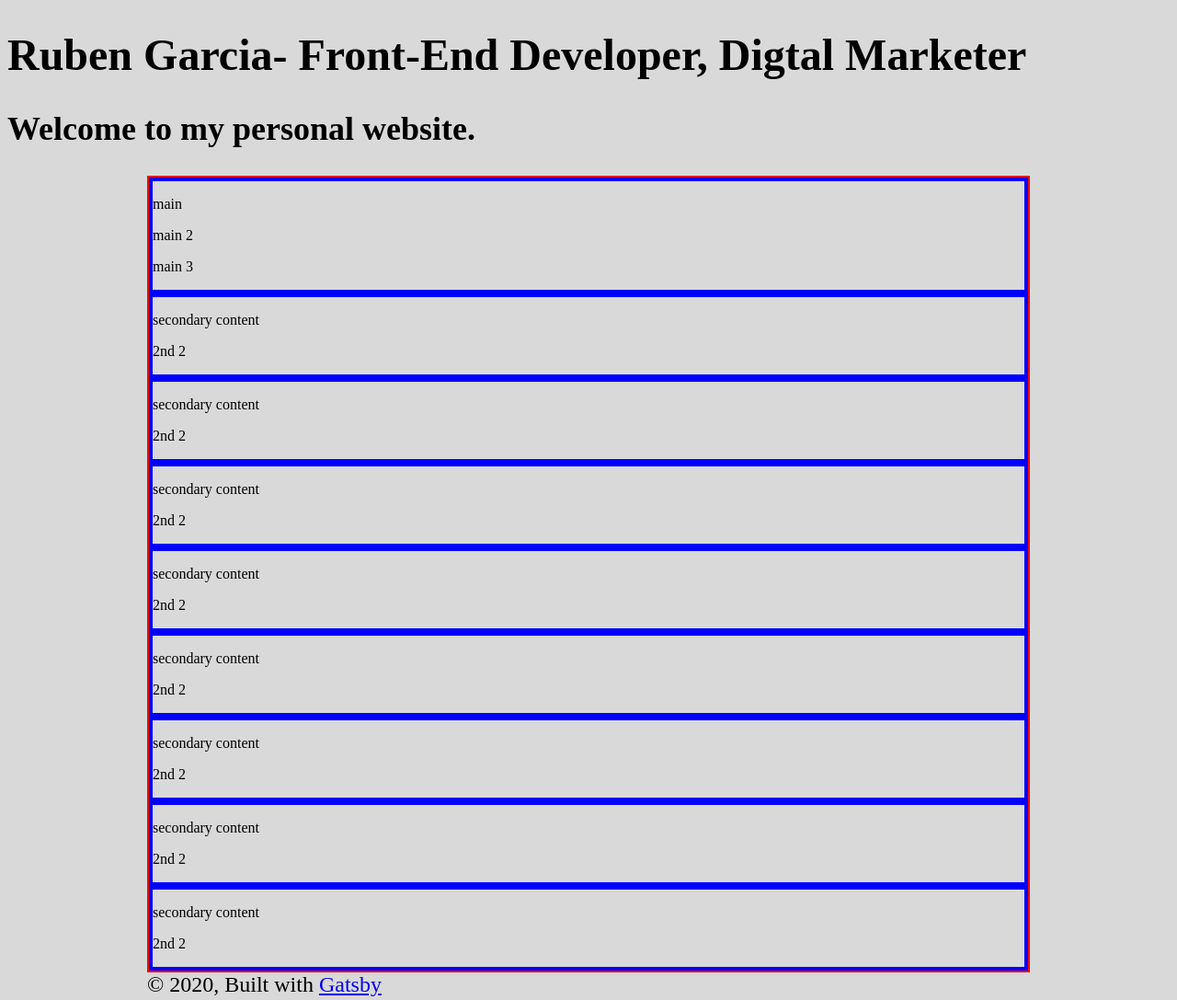
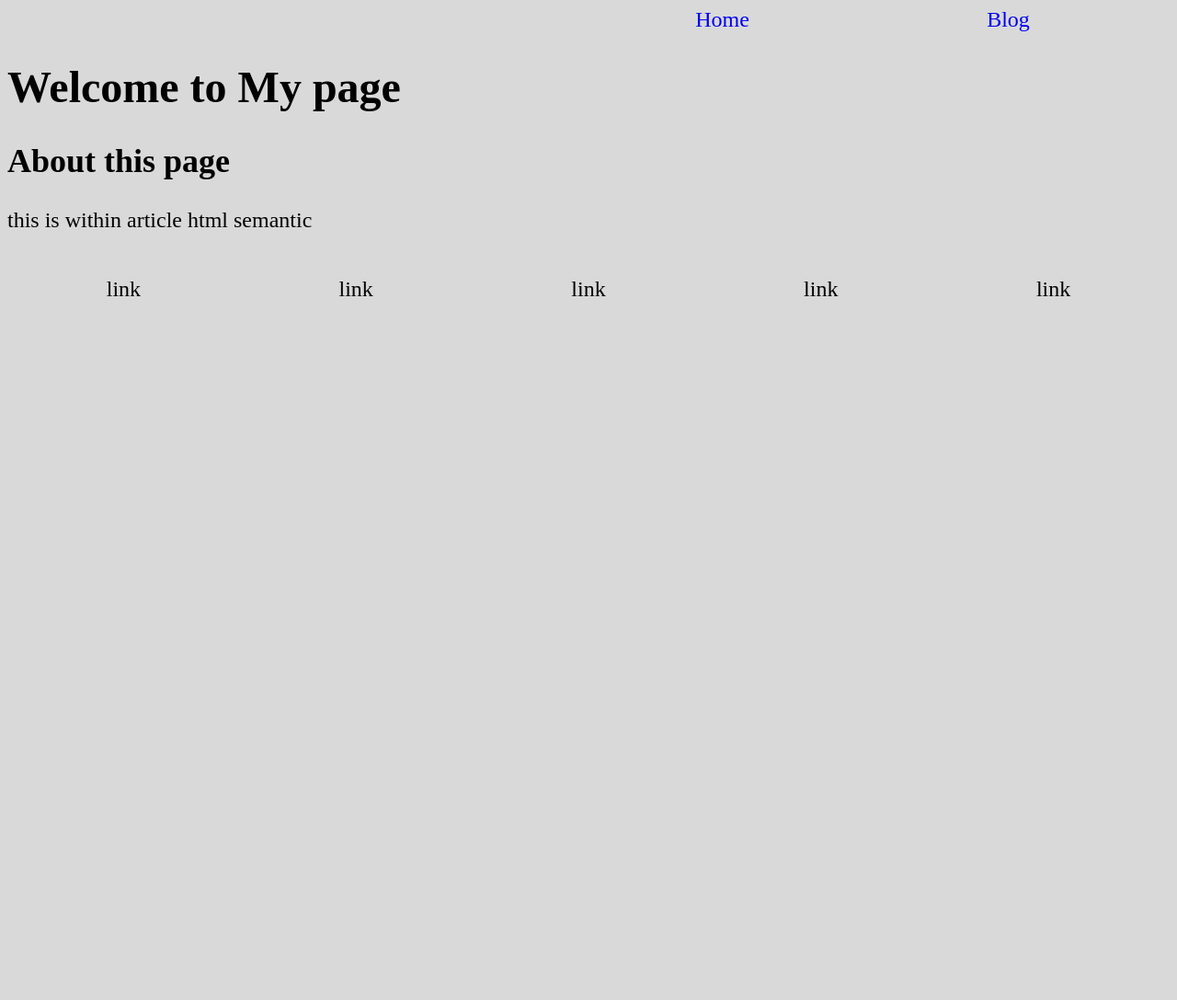
Before and after one commit to rubenfrancogarcia/personal-site, a Gatsby site: page / in a window 1280 px wide. Shown: the whole page at 92% size. After the commit the page ends 800 px from the top, so only its background shows below. Built offline with nearby package versions, Linux system fonts and the light colour scheme; Gatsby itself is replaced by a stand-in of ours.

Commit message:
added bone structure

```diff
--- /dev/null
+++ b/src/components/footer.css
@@ -0,0 +1,8 @@
+footer {
+    min-width: 100%;
+}
+
+.social-links {
+    display: flex;
+    justify-content: space-around;
+}
--- /dev/null
+++ b/src/components/footer.js
@@ -0,0 +1,32 @@
+import React from "react"
+import { Link } from "gatsby"
+import "./footer.css"
+
+const Footer = () => {
+    return(
+        <footer>
+
+                    <div className="social-links grid">
+                        <div className="linkedin">
+                            <p> link</p>
+                        </div>
+                        <div className="github">
+                        <p> link</p>
+                        </div>
+                        <div className="twitter">
+                        <p> link</p>
+                        </div>
+                        <div className="portfolio">
+                        <p> link</p>
+                        </div>
+                        <div className="home">
+                        <p> link</p>
+                        </div>
+                    </div>
+
+
+        </footer>
+    )
+}
+
+export default Footer;
--- /dev/null
+++ b/src/components/header.css
@@ -0,0 +1,15 @@
+nav {
+  display: flex;
+  justify-content: flex-end;
+  margin-right: 20px;
+  text-align: center;
+}
+
+.link-box {
+  flex-basis: 25%;
+  list-style: none;
+}
+
+.link-box > a {
+  font-style: none;
+}
--- a/src/components/header.js
+++ b/src/components/header.js
@@ -1,20 +1,25 @@
 import { Link } from "gatsby"
-import PropTypes from "prop-types"
 import React from "react"
+import './header.css'
+
 
 const Header = ({ siteTitle }) => (
   <header>
-    <h1>Ruben Garcia- Front-End Developer, Digtal Marketer</h1>
-    <h2> Welcome to my personal website.</h2>
+      <nav>
+          <div className="link-box">
+            <li>
+              <Link to="/">Home</Link>
+            </li>
+
+          </div>
+         <div className="link-box">
+          <li> <Link to="/blogpage/">Blog</Link>
+            </li>
+           </div>
+      </nav>
   </header>
 )
 
-Header.propTypes = {
-  siteTitle: PropTypes.string,
-}
 
-Header.defaultProps = {
-  siteTitle: ``,
-}
 
 export default Header
--- /dev/null
+++ b/src/components/home.js
@@ -0,0 +1,21 @@
+import React from 'react'
+import './home.css'
+
+
+const Home = () => {
+    return (
+        <main>
+           <h1> Welcome to My page</h1>
+           <h2> About this page</h2>
+           <article>
+               <p> this is within article html semantic</p>
+           </article>
+
+        </main>
+
+
+    )
+
+}
+
+export default Home;
--- a/src/components/layout.js
+++ b/src/components/layout.js
@@ -6,46 +6,22 @@
  */
 
 import React from "react"
-import PropTypes from "prop-types"
-import { useStaticQuery, graphql } from "gatsby"
-
 import Header from "./header"
+import Footer from "./footer"
 import "./layout.css"
 
 const Layout = ({ children }) => {
-  const data = useStaticQuery(graphql`
-    query SiteTitleQuery {
-      site {
-        siteMetadata {
-          title
-        }
-      }
-    }
-  `)
 
   return (
     <>
-      <Header siteTitle={data.site.siteMetadata.title} />
-      <div
-        style={{
-          margin: `0 auto`,
-          maxWidth: 960,
-          padding: `0 1.0875rem 1.45rem`,
-        }}
-      >
+
+        <Header/>
         <main>{children}</main>
-        <footer>
-          © {new Date().getFullYear()}, Built with
-          {` `}
-          <a href="https://www.gatsbyjs.org">Gatsby</a>
-        </footer>
-      </div>
+        <Footer/>
+
     </>
   )
 }
 
-Layout.propTypes = {
-  children: PropTypes.node.isRequired,
-}
 
 export default Layout
--- a/src/components/main.js
+++ /dev/null
@@ -1,51 +0,0 @@
-import React from 'react'
-import './main.css'
-
-
-const Main = () => {
-    return (
-        <div class='container'>
-            <div class='content about-me'>
-                <p> main</p>
-                <p> main 2</p>
-                <p> main 3</p>
-            </div>
-            <div class="content blog">
-                <p>secondary content</p>
-                <p> 2nd 2</p>
-            </div>
-            <div class="content developer">
-                <p>secondary content</p>
-                <p> 2nd 2</p>
-            </div>
-            <div class="content d-marketing">
-                <p>secondary content</p>
-                <p> 2nd 2</p>
-            </div>
-            <div class="content data-a">
-                <p>secondary content</p>
-                <p> 2nd 2</p>
-            </div>
-            <div class="content personal-background">
-                <p>secondary content</p>
-                <p> 2nd 2</p>
-            </div>
-            <div class="content lebron-fan">
-                <p>secondary content</p>
-                <p> 2nd 2</p>
-            </div>
-            <div class="content learning-now">
-                <p>secondary content</p>
-                <p> 2nd 2</p>
-            </div>
-            <div class="content hobbies">
-                <p>secondary content</p>
-                <p> 2nd 2</p>
-            </div>
-        </div>
-
-    )
-
-}
-
-export default Main;
--- a/src/global.css
+++ b/src/global.css
@@ -2,3 +2,7 @@ html {
     font-size: 24px;
     background: rgba(0, 0, 0, 0.15);
 }
+
+a {
+    text-decoration: none;
+}
--- a/src/pages/index.js
+++ b/src/pages/index.js
@@ -1,15 +1,15 @@
 import React from "react"
-import { Link } from "gatsby"
+
 
 import Layout from "../components/layout"
 import SEO from "../components/seo"
-import Main from "../components/main";
+import Home from "../components/home";
 
 const IndexPage = () => (
   <Layout>
     <SEO title="Home" >
     </SEO>
-    <Main/>
+    <Home/>
   </Layout>
 )
 
```
Also changed, not shown: src/components/article.js (added, +17 -0 lines), src/pages/blogpage.js (added, +27 -0 lines), src/components/home.css (renamed from src/components/main.css).
